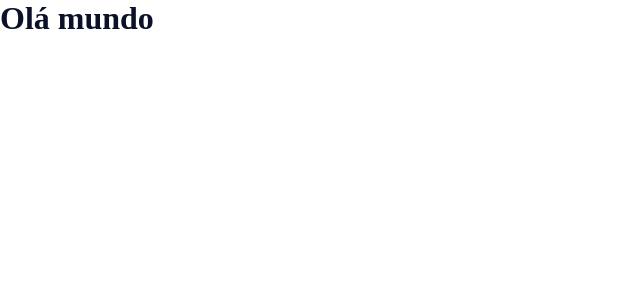
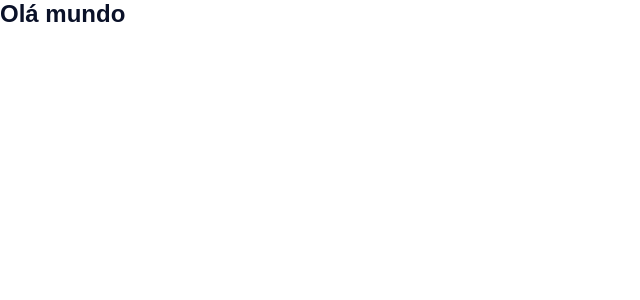
Before and after one commit to simonelopess/hub-landing-pages-front, a React (Create React App) app: page / in a window 1280 px wide. Shown: the top 300 px of the page, without its empty margins (0-640 px from the left). Built offline with nearby package versions, Linux system fonts and the light colour scheme.

Commit message:
add font configuration

```diff
--- a/src/styles/global-styles.js
+++ b/src/styles/global-styles.js
@@ -1,8 +1,24 @@
 import { createGlobalStyle } from 'styled-components';
 
 export const GlobalStyles = createGlobalStyle`
+  @import url('https://fonts.googleapis.com/css2?family=Montserrat:ital,wght@0,400;0,700;0,900;1,400;1,700;1,900&family=Roboto:wght@400;700&display=swap');
+
   * {
     margin: 0;
     padding: 0;
   }
+
+  html {
+    font-size: 62.5%; //allows to use rem like a decimal 2.4 = 24px ; 2.2rem = 22px ...
+  }
+
+  body {
+    font-size: 1.6rem;
+    font-family: 'Roboto', sans-serif;
+  }
+
+  h1 {
+    font-size: 2.4rem;
+    font-family: 'Montserrat', sans-serif;
+  }
 `;
```
